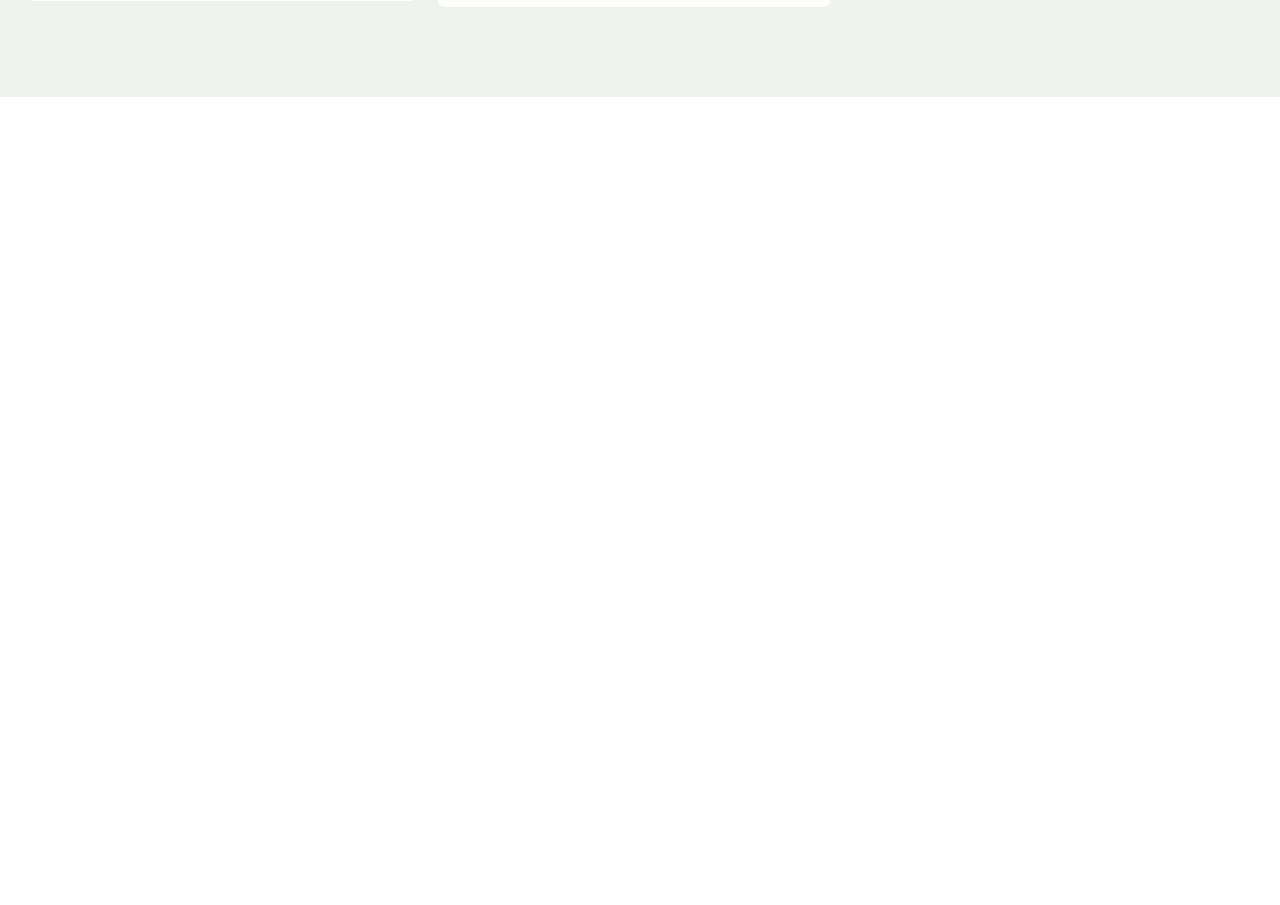
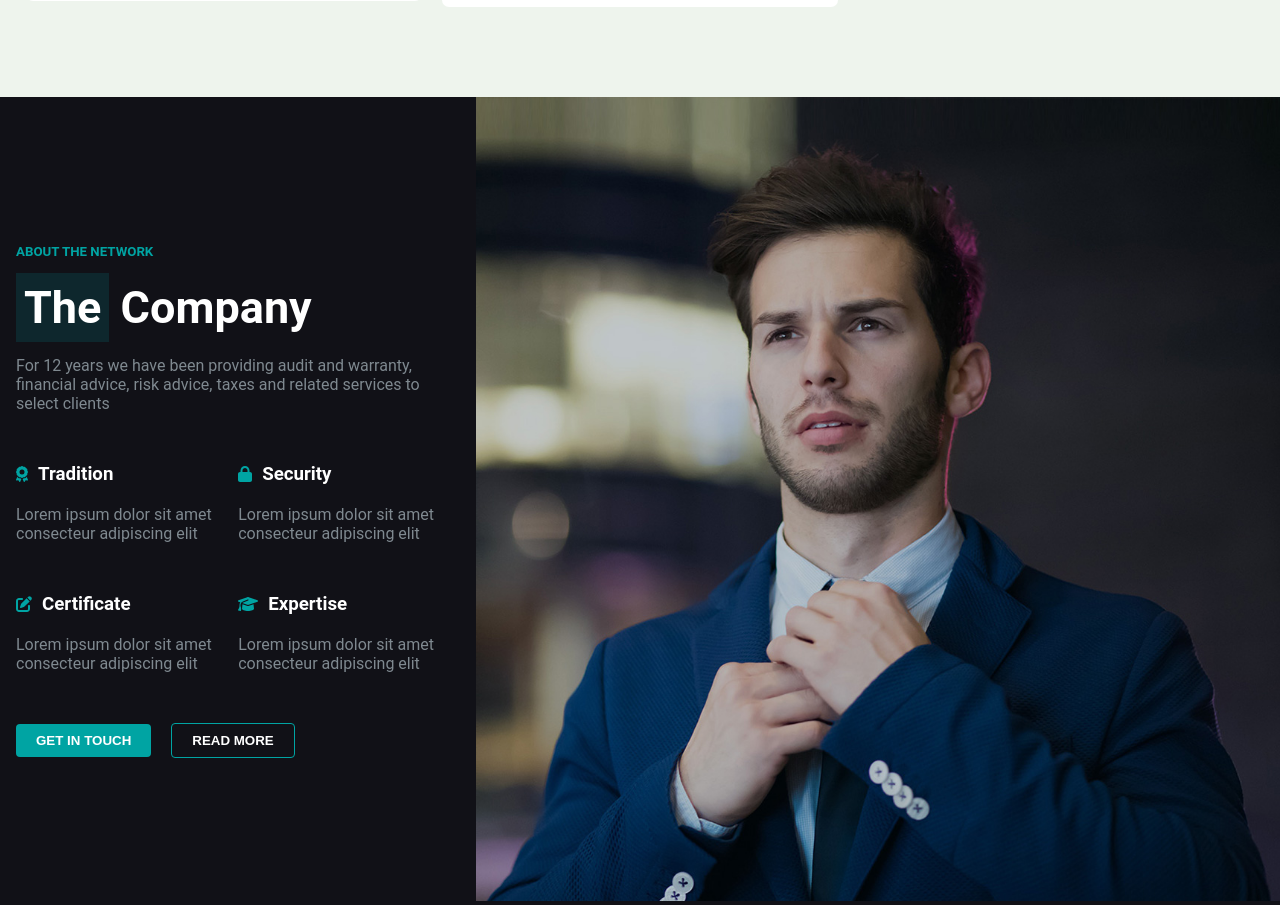
Before and after one commit to Anse98/proj-html-vuejs, a Vue app: page / in a window 1280 px wide. Shown: the part 1393-2298 px from the top of the page. Before the commit the page ends 1490 px from the top, so only its background shows below. Built offline with nearby package versions, Linux system fonts and the light colour scheme.

Commit message:
ADD-Network page in html e css

```diff
--- a/src/components/BusinessArea.vue
+++ b/src/components/BusinessArea.vue
@@ -9,7 +9,7 @@ export default {
 </script>
 
 <template>
-  <section>
+  <section class="business">
     <div class="business-area">
 
       <div class="container">
@@ -193,7 +193,7 @@ export default {
 
     .card {
       padding: 10px;
-      flex-basis: 33%;
+      flex-basis: 33.333%;
 
       .card-content {
         background-color: white;
@@ -214,6 +214,10 @@ export default {
           .title {
             margin-bottom: 14px;
           }
+
+          .description {
+            color: #7F8990;
+          }
         }
       }
     }
--- a/src/components/PageMain.vue
+++ b/src/components/PageMain.vue
@@ -1,6 +1,7 @@
 <script>
 import Hero from './PageHero.vue';
 import BusinessArea from './BusinessArea.vue';
+import PageNetwork from './PageNetwork.vue';
 
 export default {
   data() {
@@ -11,6 +12,7 @@ export default {
   components: {
     Hero,
     BusinessArea,
+    PageNetwork,
   }
 
 }
@@ -21,6 +23,7 @@ export default {
     <div class="main-content">
       <Hero />
       <BusinessArea />
+      <PageNetwork />
     </div>
   </main>
 </template>
--- /dev/null
+++ b/src/components/PageNetwork.vue
@@ -0,0 +1,182 @@
+<script>
+
+</script>
+
+<template>
+  <section class="network">
+
+    <div class="content">
+
+      <!-- parte sinistra -->
+      <div class="left-part">
+        <div class="network-header">
+          <div class="mini-title">
+            <h5>ABOUT THE NETWORK</h5>
+          </div>
+
+          <div class="title">
+            <h1><span class="bg-azure">The</span> Company</h1>
+          </div>
+
+          <div class="text">
+            <p>
+              For 12 years we have been providing audit and warranty, financial advice, risk advice, taxes and related
+              services to select clients
+            </p>
+          </div>
+        </div>
+
+        <div class="network-body">
+          <div class="card">
+            <div class="card-content">
+              <div class="card-header">
+                <font-awesome-icon icon="fa-solid fa-award" class="icon" />
+                <h3 class="title">Tradition</h3>
+              </div>
+              <div class="card-body">
+                <p>Lorem ipsum dolor sit amet consecteur adipiscing elit</p>
+              </div>
+            </div>
+          </div>
+
+          <div class="card">
+            <div class="card-content">
+              <div class="card-header">
+                <font-awesome-icon icon="fa-solid fa-lock" class="icon" />
+                <h3 class="title">Security</h3>
+              </div>
+              <div class="card-body">
+                <p>Lorem ipsum dolor sit amet consecteur adipiscing elit</p>
+              </div>
+            </div>
+          </div>
+
+          <div class="card">
+            <div class="card-content">
+              <div class="card-header">
+                <font-awesome-icon icon="fa-solid fa-pen-to-square" class="icon" />
+                <h3 class="title">Certificate</h3>
+              </div>
+              <div class="card-body">
+                <p>Lorem ipsum dolor sit amet consecteur adipiscing elit</p>
+              </div>
+            </div>
+          </div>
+
+          <div class="card">
+            <div class="card-content">
+              <div class="card-header">
+                <font-awesome-icon icon="fa-solid fa-graduation-cap" class="icon" />
+                <h3 class="title">Expertise</h3>
+              </div>
+              <div class="card-body">
+                <p>Lorem ipsum dolor sit amet consecteur adipiscing elit</p>
+              </div>
+            </div>
+          </div>
+        </div>
+
+        <div class="buttons">
+          <button class="get">GET IN TOUCH</button>
+          <button class="read">READ MORE</button>
+        </div>
+      </div>
+
+    </div>
+
+    <!-- parte destra -->
+
+    <div class="right-part">
+      <div class="image">
+        <figure>
+          <img src="/public/images/about-4.jpg" alt="#">
+        </figure>
+      </div>
+    </div>
+  </section>
+</template>
+
+<style scoped lang="scss">
+.network {
+  display: flex;
+  background-color: #111117;
+
+  .content {
+    flex-basis: 50%;
+    display: flex;
+    align-items: center;
+    justify-content: end;
+  }
+
+  .left-part {
+    padding: 80px 16px;
+    max-width: 500px;
+
+    .network-header {
+      margin-bottom: 50px;
+      display: flex;
+      flex-direction: column;
+      row-gap: 22px;
+
+      .mini-title {
+        color: #00A4A3;
+      }
+
+      .title {
+        color: white;
+        font-size: 30px;
+
+        .bg-azure {
+          background-color: #0E272D;
+        }
+      }
+
+      .text {
+        color: #7F8990;
+      }
+    }
+
+    .network-body {
+      margin-bottom: 50px;
+      color: #7F8990;
+      display: flex;
+      flex-wrap: wrap;
+      row-gap: 50px;
+
+      .card {
+        flex-basis: 50%;
+      }
+
+      .card-header {
+        display: flex;
+        gap: 10px;
+        align-items: center;
+        margin-bottom: 20px;
+
+        .title {
+          color: white;
+        }
+
+        .icon {
+          color: #00A4A3;
+        }
+      }
+    }
+
+    .buttons {
+      .get {
+        border: none;
+        background-color: #00A4A3;
+        color: white;
+        margin-right: 20px;
+      }
+
+      .read {
+        border: solid 1px #00A4A3;
+        color: white;
+        background-color: #111117;
+      }
+    }
+  }
+}
+</style>
--- a/src/main.js
+++ b/src/main.js
@@ -2,10 +2,11 @@ import { createApp } from 'vue'
 import App from './App.vue'
 import { library } from '@fortawesome/fontawesome-svg-core'
 import { FontAwesomeIcon } from '@fortawesome/vue-fontawesome'
-import { faClock, faPhone, faEnvelope, faArrowRight } from '@fortawesome/free-solid-svg-icons'
+import { faClock, faPhone, faEnvelope, faArrowRight, faAward, faLock, faPenToSquare, faGraduationCap } from '@fortawesome/free-solid-svg-icons'
 import { faTwitter, faFacebookF, faLinkedinIn } from '@fortawesome/free-brands-svg-icons'
 
-library.add(faClock, faPhone, faEnvelope, faArrowRight, faFacebookF, faTwitter, faLinkedinIn)
+
+library.add(faClock, faPhone, faEnvelope, faArrowRight, faFacebookF, faTwitter, faLinkedinIn, faAward, faLock, faPenToSquare, faGraduationCap)
 createApp(App)
   .component('font-awesome-icon', FontAwesomeIcon)
   .mount('#app')
```
